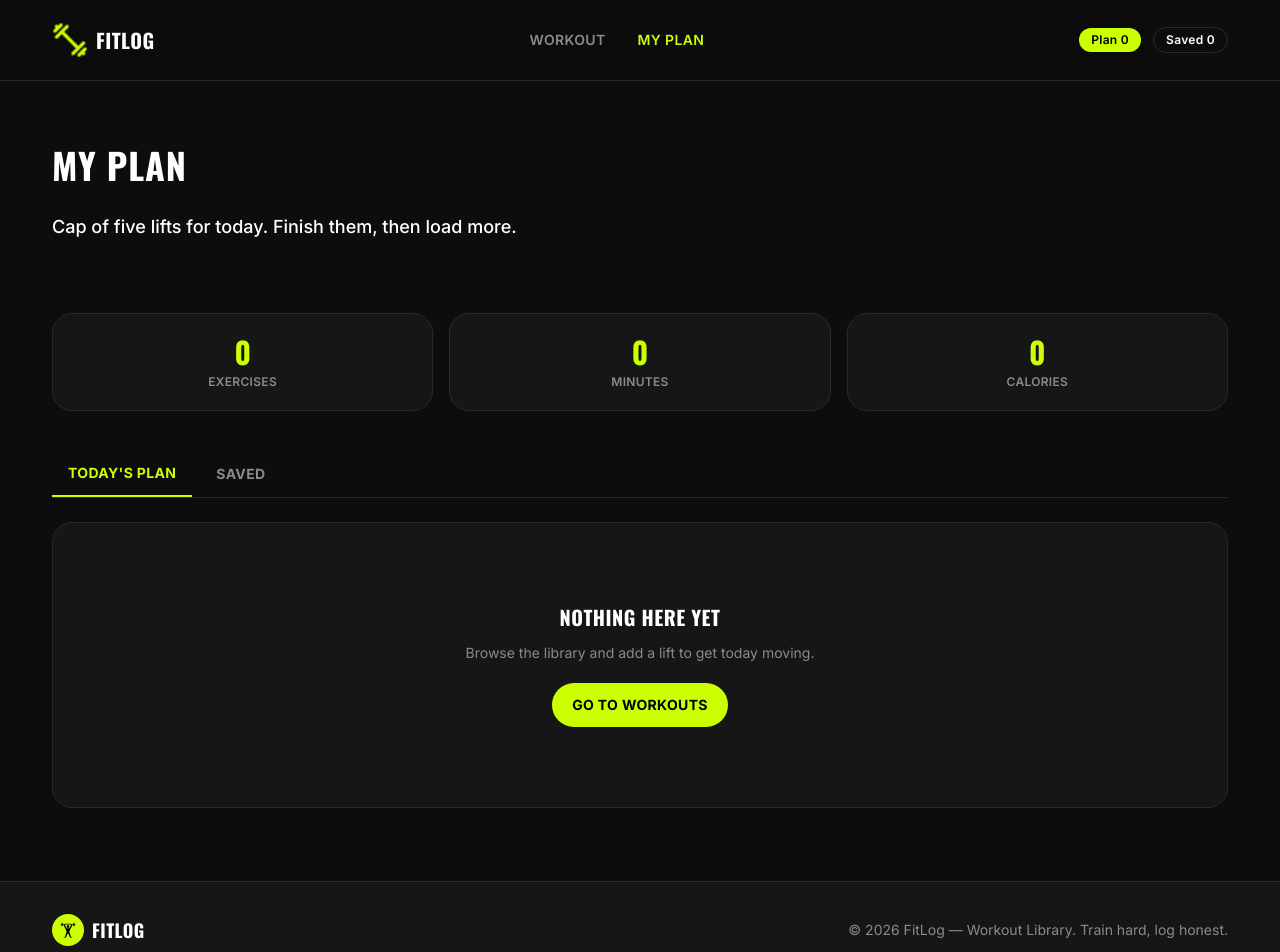
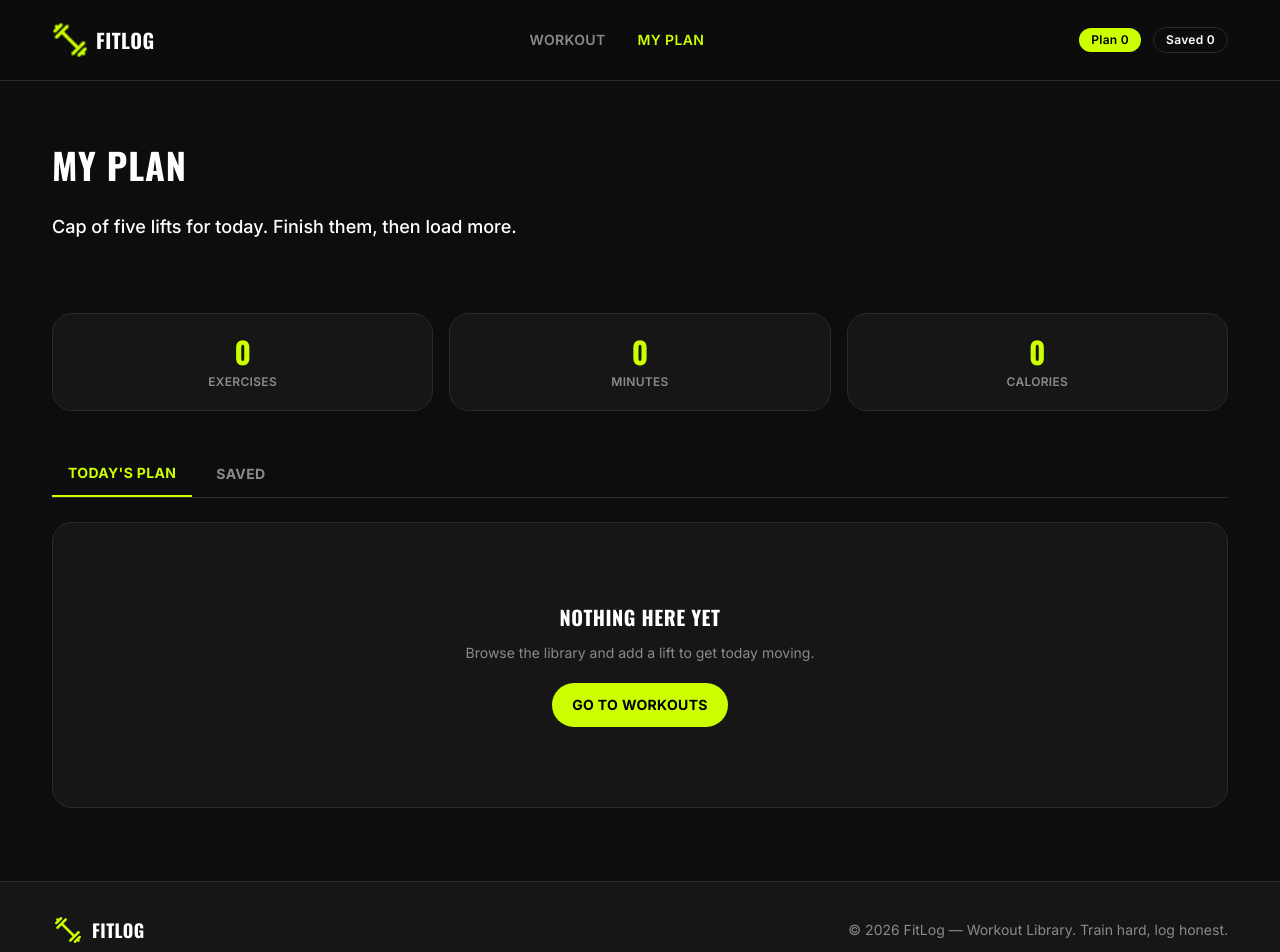
Before and after one commit to alamgir121/fit-log, a Next.js app: page /my-plan in a window 1280 px wide. Shown: the top 952 px of the page. Built offline with nearby package versions, Linux system fonts and the light colour scheme.

Commit message:
Add fitlog to footer

```diff
--- a/components/Footer.jsx
+++ b/components/Footer.jsx
@@ -1,18 +1,28 @@
-import { GiWeightLiftingUp } from "react-icons/gi";
+import Image from "next/image";
 
 export default function Footer() {
   return (
-    <footer className="border-t border-line bg-panel">
+    <footer className="border-t border-line bg-panel container mx-auto">
       <div className="container-x flex flex-col items-center justify-between gap-4 py-8 md:flex-row">
+
         <div className="flex items-center gap-2 font-display text-lg font-bold uppercase tracking-wide">
-          <span className="flex h-8 w-8 items-center justify-center rounded-full bg-accent text-black">
-            <GiWeightLiftingUp size={16} />
+
+          <span className="flex h-8 w-8 items-center justify-center">
+            <Image
+              src="/fitlog-logo.png"
+              alt="FitLog Logo"
+              width={28}
+              height={28}
+            />
           </span>
+
           FitLog
         </div>
+
         <p className="text-sm text-muted">
           © 2026 FitLog — Workout Library. Train hard, log honest.
         </p>
+
       </div>
     </footer>
   );
```
